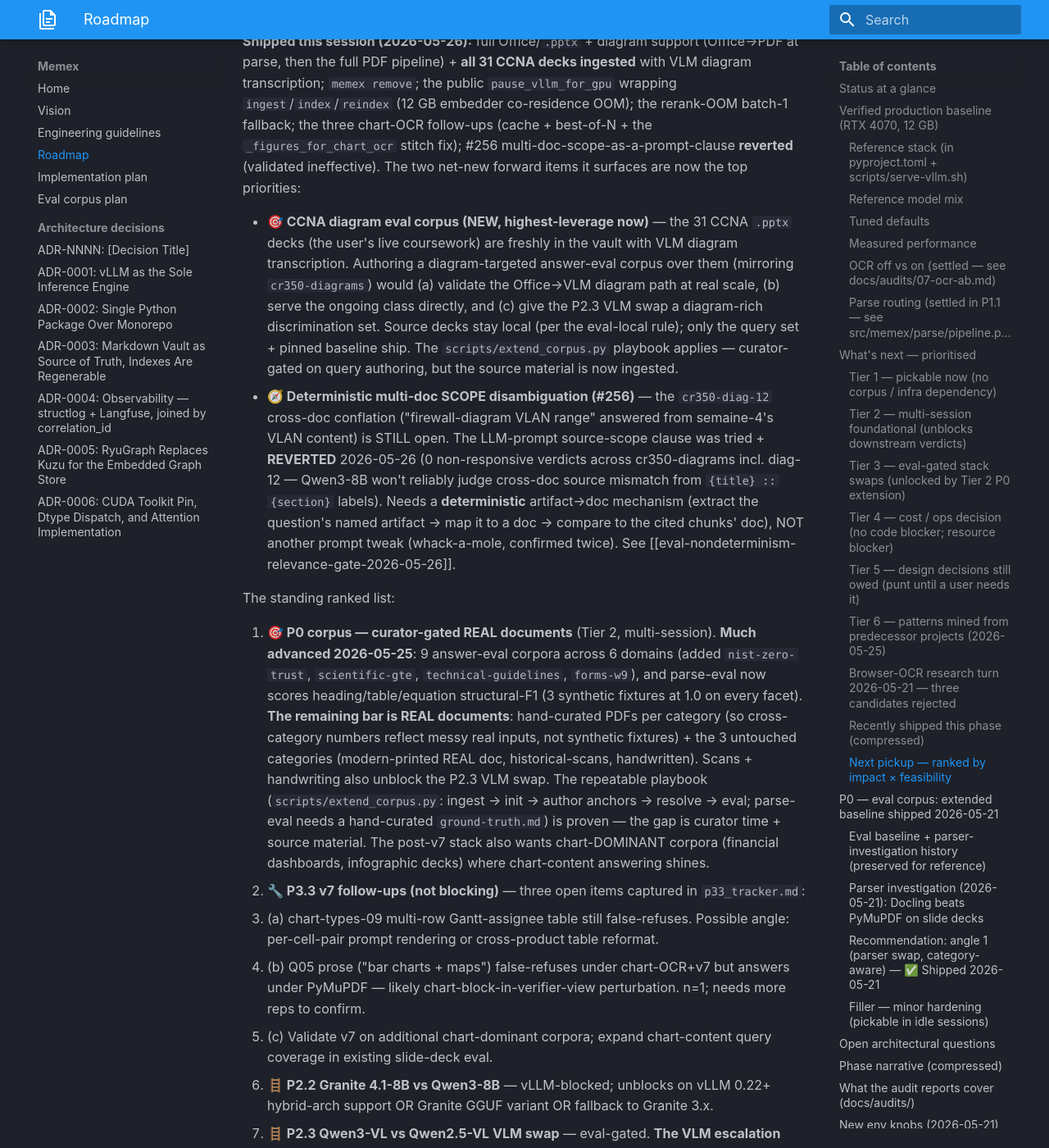
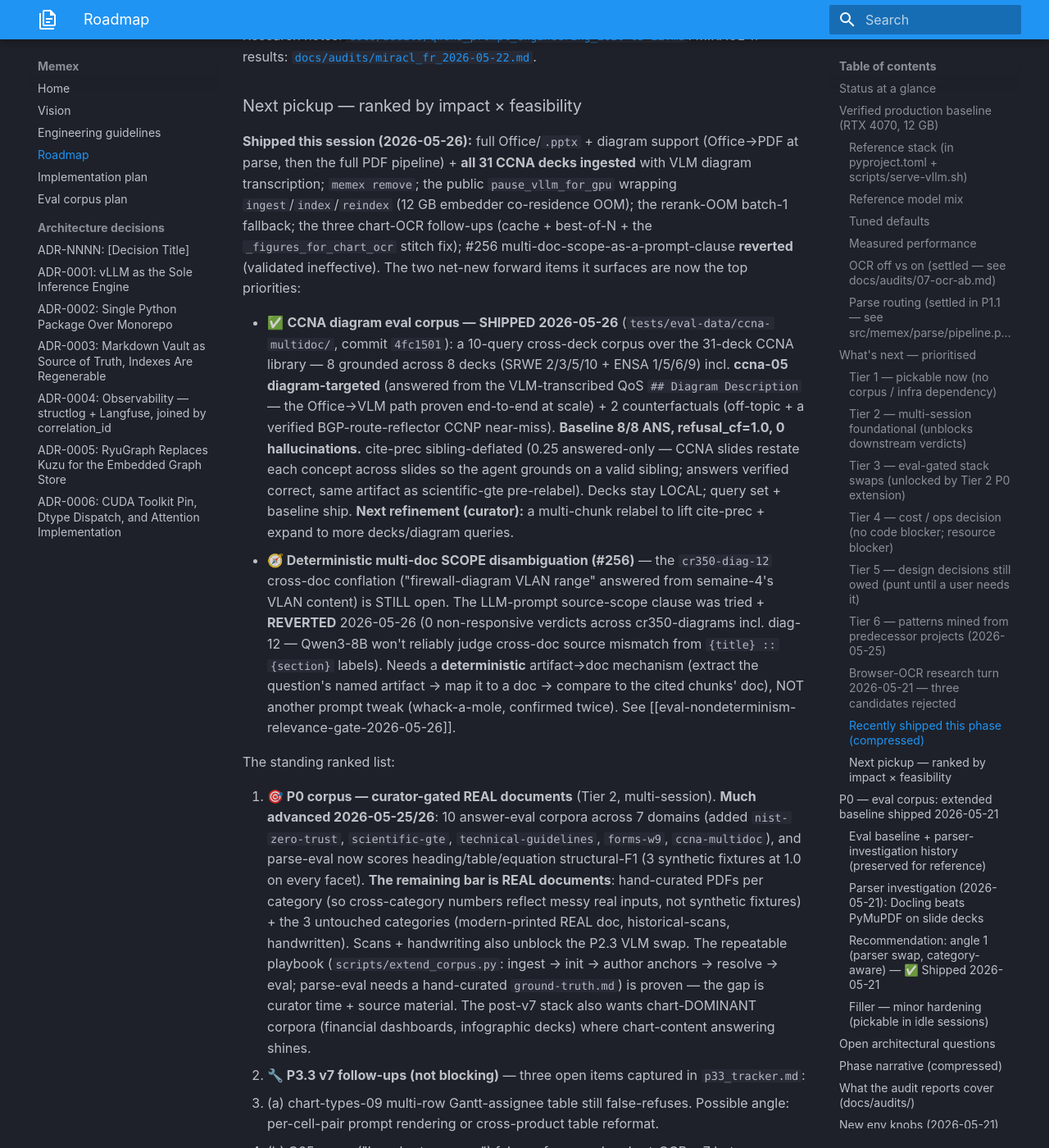
Before and after one commit to Zenetusken/memex, an MkDocs documentation site: the page built from docs/ROADMAP.md, in a window 1280 px wide and 1400 px high, scrolled down 32940 px. Shown: the whole window at 82% size. Built offline with MkDocs 1.6.1 and Material for MkDocs 9.7.7, drawn with Linux system fonts in a browser that asks for light colours; some of the changed text lies outside the part shown.

Commit message:
docs: ROADMAP — CCNA eval corpus shipped (10 corpora / 7 domains)
Mark the CCNA diagram eval corpus (ccna-multidoc, commit 4fc1501) shipped in the
Next-pickup forward view + bump the P0 corpus count 9→10 (7 domains). 8/8 ANS,
refusal_cf=1.0, 0 halluc; ccna-05 diagram-targeted proves the Office→VLM path
end-to-end. The remaining forward item is the deterministic multi-doc scope (#256).

Co-Authored-By: Claude Opus 4.7 (1M context) <noreply@anthropic.com>

```diff
--- a/docs/ROADMAP.md
+++ b/docs/ROADMAP.md
@@ -28,7 +28,7 @@ The blueprint in [`IMPLEMENTATION-PLAN.md`](IMPLEMENTATION-PLAN.md) is the archi
 | **FU3.2.1** | **`Type=notify` for vLLM** — readiness gate, not just process-forked ordering | ✅ **Shipped + live-verified** (2026-05-21) |
 | **FU3.2.2** | **`memex upgrade` CLI** — one-shot pull + sync + restart-installed-units | ✅ **Shipped + live-verified** (2026-05-21) |
 | **FU3.2.3** | **`memex-vault-backup.timer`** — nightly encrypted restic snapshots | ✅ **Shipped + live-verified** (2026-05-21) |
-| **P0** | **Eval corpus** — JSON query sets + `memex eval`, parse-fidelity via `memex eval-parse` | ◐ **Substantially advanced (2026-05-25)**. **Answer-eval: 9 corpora across 6 domains** — slide-decks (CUDA, 33q), annual-report (10-K, 16q), chart-types, french-course, cr350-multidoc (7-lecture disambiguation) + the 4 new: `nist-zero-trust` (8/12 ANS), `scientific-gte` (10/12), `technical-guidelines` (11/12), `forms-w9` (IRS W-9, 11/12). Every corpus `refusal_cf`=1.0 / 0-hallucination. **Parse-eval: CER/WER + heading/table/equation structural-F1 all wired** (`memex eval-parse`); the 3 synthetic fixtures now score 1.0 on every structural facet. **Remaining (curator-gated, the real bar):** human-curated REAL PDFs per category + the 3 untouched categories (modern-printed REAL doc, historical-scans, handwritten — the last two also unblock the P2.3 VLM swap). |
+| **P0** | **Eval corpus** — JSON query sets + `memex eval`, parse-fidelity via `memex eval-parse` | ◐ **Substantially advanced (2026-05-26)**. **Answer-eval: 10 corpora across 7 domains** — slide-decks (CUDA, 33q), annual-report (10-K, 16q), chart-types, french-course, cr350-multidoc (7-lecture disambiguation), `nist-zero-trust` (8/12 ANS), `scientific-gte` (10/12), `technical-guidelines` (11/12), `forms-w9` (IRS W-9, 11/12), + **`ccna-multidoc` (8/10 ANS, the 31-deck Office/`.pptx` CCNA library — diagram-targeted)**. Every corpus `refusal_cf`=1.0 / 0-hallucination. **Parse-eval: CER/WER + heading/table/equation structural-F1 all wired** (`memex eval-parse`); the 3 synthetic fixtures now score 1.0 on every structural facet. **Remaining (curator-gated, the real bar):** human-curated REAL PDFs per category + the 3 untouched categories (modern-printed REAL doc, historical-scans, handwritten — the last two also unblock the P2.3 VLM swap). |
 | **Parse — slide-deck → Docling** | Tier 0.5 classifier override routing slide-shaped PDFs to Docling | ✅ **Shipped + live-verified** (2026-05-21) — `_is_slide_deck` heuristic (aspect ≥ 1.3 AND chars-per-page in [50, 800)); 147 tests green; CUDA deck now routes correctly. |
 | **P2.4 — Agent refusal calibration** | `prompts/answer/v2.md` with literal-presence rule | ✅ **Shipped + live-verified** (2026-05-21) — Q11 (FP128) + Q12 (FP4) hallucinations both eliminated; `refusal_rate_cf` 0.75 → 1.0; `mcp_ans` 0.33 → 0.67. **Q7 regression recovered** as a side effect of the retrieval-truncate-budget retune that shipped later the same day. |
 | **Retrieval truncate-budget retune** | `truncate(700)→1800` in prompts; `MEMEX_RERANK_TOP_K 10→5`; `max_tokens 1024→640`; `max-model-len 4096→6144` | ✅ **Shipped + live-verified** (2026-05-21) — three legitimate REF→ANS flips (Q2, Q7-recovered, Q20). Diagnosed by direct instrumentation: agent was operating on ~32% of every chunk's content because the answer prompt clipped chunks at 700 chars while median chunk is 2172 chars. |
@@ -276,12 +276,12 @@ Research notes: [`docs/audits/qwen3_prompt_engineering_2026-05-22.md`](audits/qw
 
 **Shipped this session (2026-05-26):** full Office/`.pptx` + diagram support (Office→PDF at parse, then the full PDF pipeline) + **all 31 CCNA decks ingested** with VLM diagram transcription; `memex remove`; the public `pause_vllm_for_gpu` wrapping `ingest`/`index`/`reindex` (12 GB embedder co-residence OOM); the rerank-OOM batch-1 fallback; the three chart-OCR follow-ups (cache + best-of-N + the `_figures_for_chart_ocr` stitch fix); #256 multi-doc-scope-as-a-prompt-clause **reverted** (validated ineffective). The two net-new forward items it surfaces are now the top priorities:
 
-- **🎯 CCNA diagram eval corpus (NEW, highest-leverage now)** — the 31 CCNA `.pptx` decks (the user's live coursework) are freshly in the vault with VLM diagram transcription. Authoring a diagram-targeted answer-eval corpus over them (mirroring `cr350-diagrams`) would (a) validate the Office→VLM diagram path at real scale, (b) serve the ongoing class directly, and (c) give the P2.3 VLM swap a diagram-rich discrimination set. Source decks stay local (per the eval-local rule); only the query set + pinned baseline ship. The `scripts/extend_corpus.py` playbook applies — curator-gated on query authoring, but the source material is now ingested.
+- ✅ **CCNA diagram eval corpus — SHIPPED 2026-05-26** (`tests/eval-data/ccna-multidoc/`, commit `4fc1501`): a 10-query cross-deck corpus over the 31-deck CCNA library — 8 grounded across 8 decks (SRWE 2/3/5/10 + ENSA 1/5/6/9) incl. **ccna-05 diagram-targeted** (answered from the VLM-transcribed QoS `## Diagram Description` — the Office→VLM path proven end-to-end at scale) + 2 counterfactuals (off-topic + a verified BGP-route-reflector CCNP near-miss). **Baseline 8/8 ANS, refusal_cf=1.0, 0 hallucinations.** cite-prec sibling-deflated (0.25 answered-only — CCNA slides restate each concept across slides so the agent grounds on a valid sibling; answers verified correct, same artifact as scientific-gte pre-relabel). Decks stay LOCAL; query set + baseline ship. **Next refinement (curator):** a multi-chunk relabel to lift cite-prec + expand to more decks/diagram queries.
 - **🧭 Deterministic multi-doc SCOPE disambiguation (#256)** — the `cr350-diag-12` cross-doc conflation ("firewall-diagram VLAN range" answered from semaine-4's VLAN content) is STILL open. The LLM-prompt source-scope clause was tried + **REVERTED** 2026-05-26 (0 non-responsive verdicts across cr350-diagrams incl. diag-12 — Qwen3-8B won't reliably judge cross-doc source mismatch from `{title} :: {section}` labels). Needs a **deterministic** artifact→doc mechanism (extract the question's named artifact → map it to a doc → compare to the cited chunks' doc), NOT another prompt tweak (whack-a-mole, confirmed twice). See [[eval-nondeterminism-relevance-gate-2026-05-26]].
 
 The standing ranked list:
 
-1. **🎯 P0 corpus — curator-gated REAL documents** (Tier 2, multi-session). **Much advanced 2026-05-25**: 9 answer-eval corpora across 6 domains (added `nist-zero-trust`, `scientific-gte`, `technical-guidelines`, `forms-w9`), and parse-eval now scores heading/table/equation structural-F1 (3 synthetic fixtures at 1.0 on every facet). **The remaining bar is REAL documents**: hand-curated PDFs per category (so cross-category numbers reflect messy real inputs, not synthetic fixtures) + the 3 untouched categories (modern-printed REAL doc, historical-scans, handwritten). Scans + handwriting also unblock the P2.3 VLM swap. The repeatable playbook (`scripts/extend_corpus.py`: ingest → init → author anchors → resolve → eval; parse-eval needs a hand-curated `ground-truth.md`) is proven — the gap is curator time + source material. The post-v7 stack also wants chart-DOMINANT corpora (financial dashboards, infographic decks) where chart-content answering shines.
+1. **🎯 P0 corpus — curator-gated REAL documents** (Tier 2, multi-session). **Much advanced 2026-05-25/26**: 10 answer-eval corpora across 7 domains (added `nist-zero-trust`, `scientific-gte`, `technical-guidelines`, `forms-w9`, `ccna-multidoc`), and parse-eval now scores heading/table/equation structural-F1 (3 synthetic fixtures at 1.0 on every facet). **The remaining bar is REAL documents**: hand-curated PDFs per category (so cross-category numbers reflect messy real inputs, not synthetic fixtures) + the 3 untouched categories (modern-printed REAL doc, historical-scans, handwritten). Scans + handwriting also unblock the P2.3 VLM swap. The repeatable playbook (`scripts/extend_corpus.py`: ingest → init → author anchors → resolve → eval; parse-eval needs a hand-curated `ground-truth.md`) is proven — the gap is curator time + source material. The post-v7 stack also wants chart-DOMINANT corpora (financial dashboards, infographic decks) where chart-content answering shines.
 2. **🔧 P3.3 v7 follow-ups (not blocking)** — three open items captured in `p33_tracker.md`:
    - (a) chart-types-09 multi-row Gantt-assignee table still false-refuses. Possible angle: per-cell-pair prompt rendering or cross-product table reformat.
    - (b) Q05 prose ("bar charts + maps") false-refuses under chart-OCR+v7 but answers under PyMuPDF — likely chart-block-in-verifier-view perturbation. n=1; needs more reps to confirm.
```
